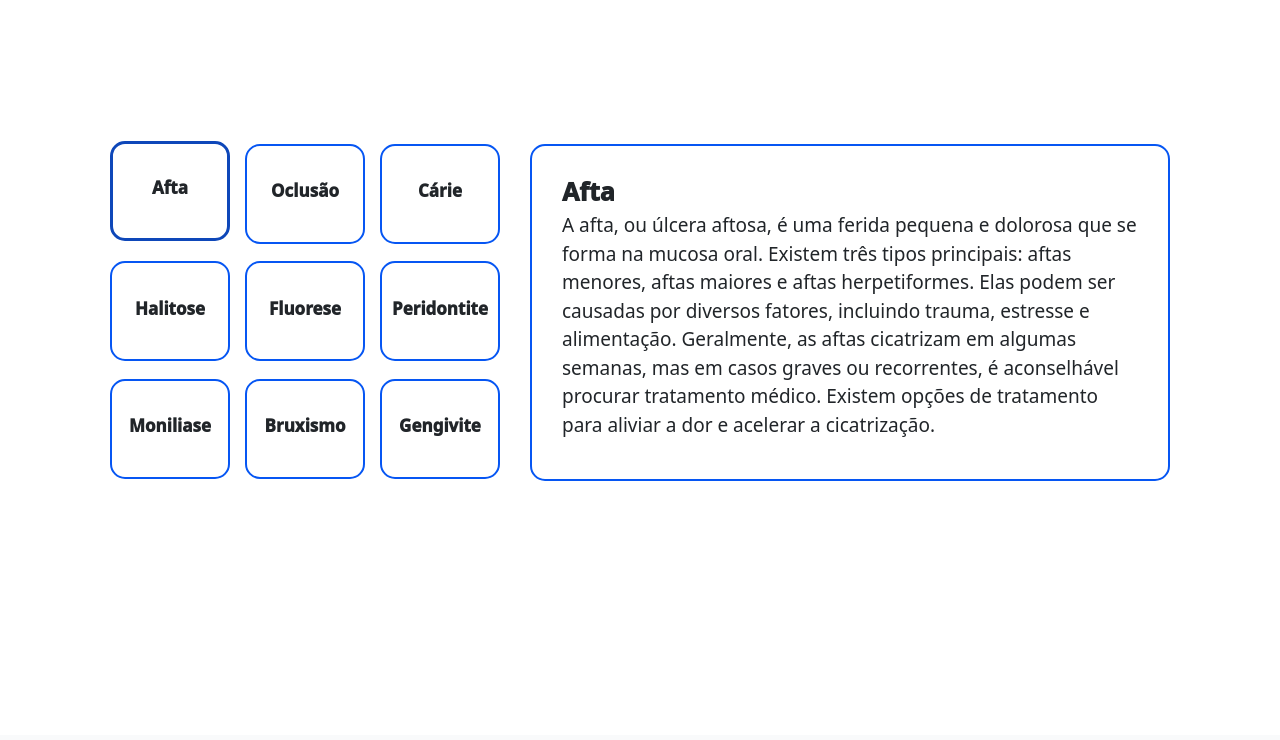
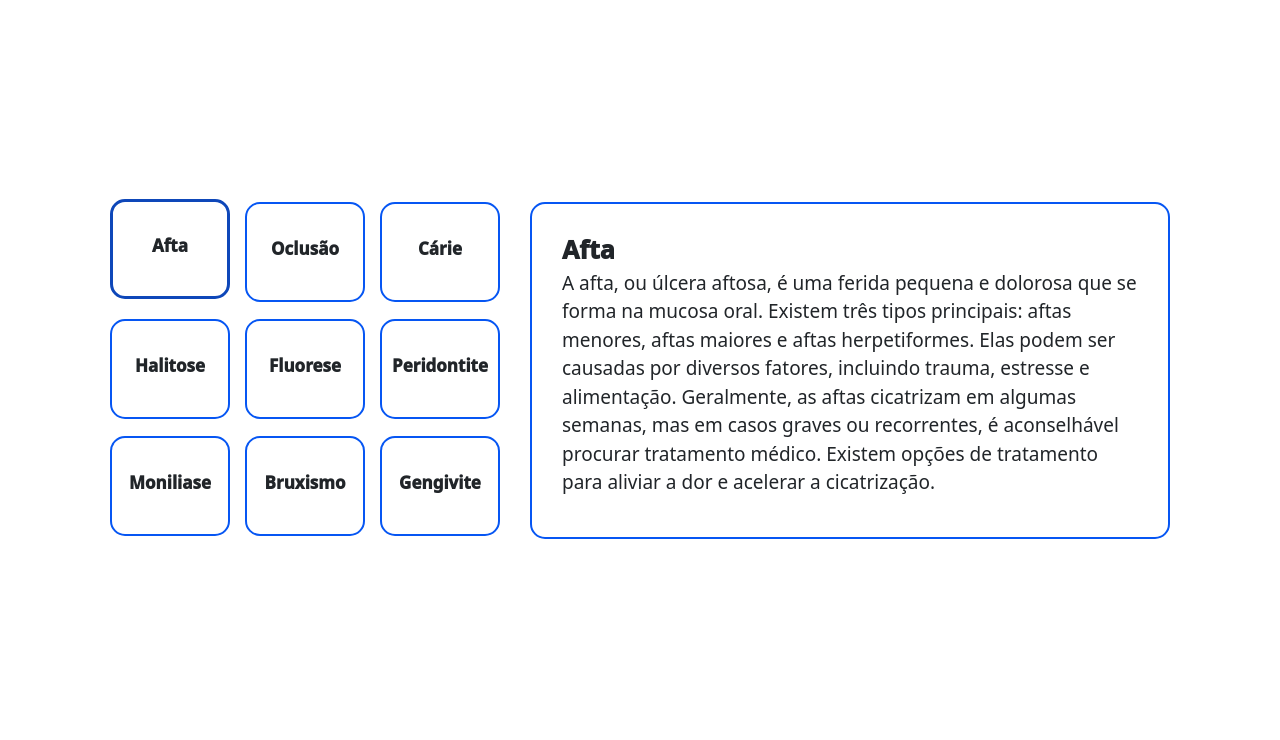
Before and after one commit to gustavorods/2023_odonto_kids, a PHP site: page /assets/pages/servicos.html in a window 1280 px wide. Shown: the part 65-805 px from the top of the page. Before the commit the page ends 546 px from the top, so only its background shows below. Run offline with PHP 8.4, Linux system fonts and the light colour scheme.

Commit message:
centralizando corretamente

```diff
--- a/assets/css/servicos.css
+++ b/assets/css/servicos.css
@@ -133,7 +133,8 @@ div.container-fluid {
 .servicos_section{
     display: flex;
     justify-content: center;
-    padding-top: 18vh;
+    align-items: center;
+    height: calc(100vh - 60px);
 }
 
 .servicos{
```
